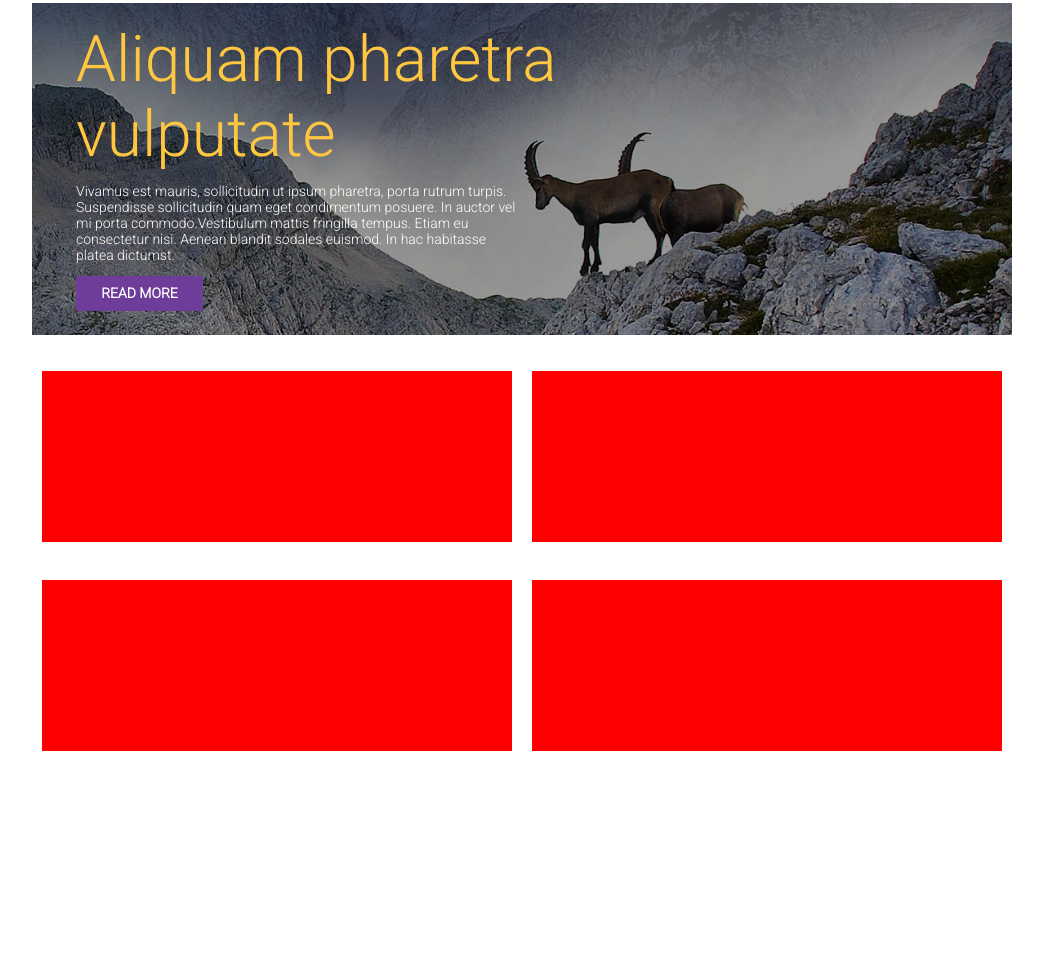
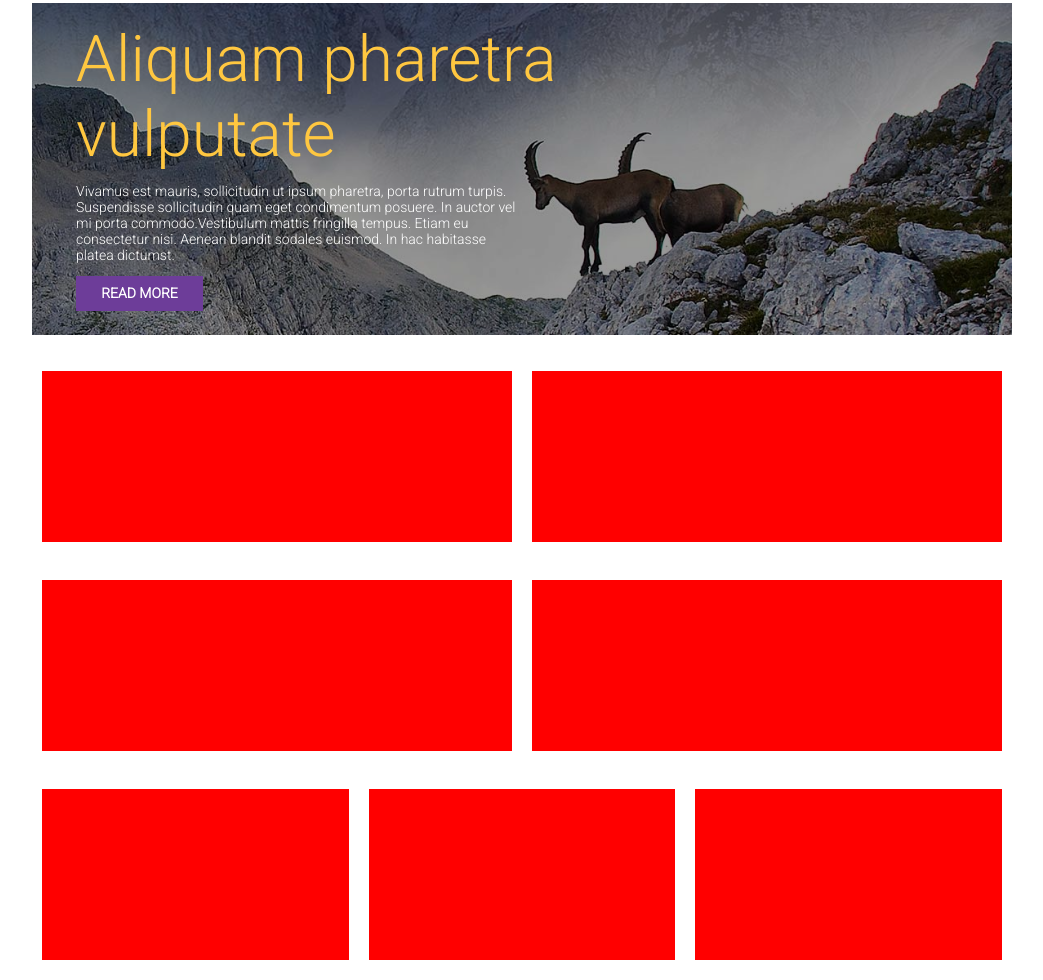
Before and after one commit to zhfriday/themes3, a plain HTML site: page index.html in a window 1280 px wide. Shown: the part 155-1135 px from the top of the page, without its empty margins (118-1161 px from the left). Before the commit the page ends 926 px from the top, so only its background shows below. Drawn offline with Linux system fonts and the light colour scheme.

Commit message:
full main section grid

```diff
--- a/css/style.css
+++ b/css/style.css
@@ -192,8 +192,6 @@ nav {
 
 
 article {
-
-
     display: flex;
     justify-content: space-between;
     margin-left: 10px;
--- a/index.html
+++ b/index.html
@@ -53,24 +53,31 @@
     </div>
 </div>
     <section class="main-wrap">
-
         <div class="main-container">
         <article>
         </article>
         <article>
         </article>
         </div>
-
     </section>
     <section class="main-wrap">
-
         <div class="main-container">
             <article>
             </article>
             <article>
             </article>
         </div>
+    </section>
 
+    <section class="main-wrap">
+            <div class="main-container">
+                <article>
+                </article>
+                <article>
+                </article>
+                <article>
+                    </article>
+            </div>
         </section>
 </body>
 </html>
```
Lines whose indentation alone changed are shown as unchanged.
